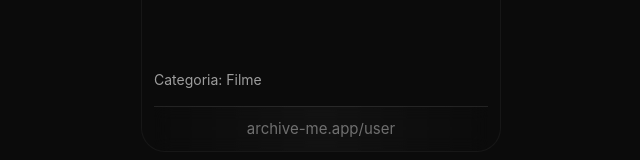
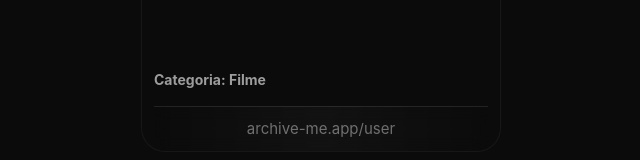
Before and after one commit to Lucas-Goes/archive, a Next.js app: page /share-preview in a window 1280 px wide. Shown: the part 568-728 px from the top of the page, without its empty margins (319-959 px from the left). Built offline with nearby package versions, Linux system fonts and the light colour scheme.

Commit message:
Versao Estabilizada com card funcionando com todos os parametros, menos fontfamily

```diff
--- a/components/share/themes/dark.tsx
+++ b/components/share/themes/dark.tsx
@@ -132,13 +132,13 @@
         <div className="space-y-4 px-2">
 
           <div
-            className="flex justify-between text-sm"
+            className="flex justify-between text-sm font-bold"
             style={{ color: "rgba(255,255,255,0.6)" }}
           >
             <span>Categoria: {formatType(type)}</span>
 
             {rating !== undefined && rating !== null && (
-            <span className="flex items-center gap-1">
+            <span className="flex items-center gap-1 font-bold">
               Nota
               <span className="flex items-center gap-[2px] ">
                 {Array.from({ length: typeof rating === "number" ? rating : 0 }).map((_, i) => (
```
